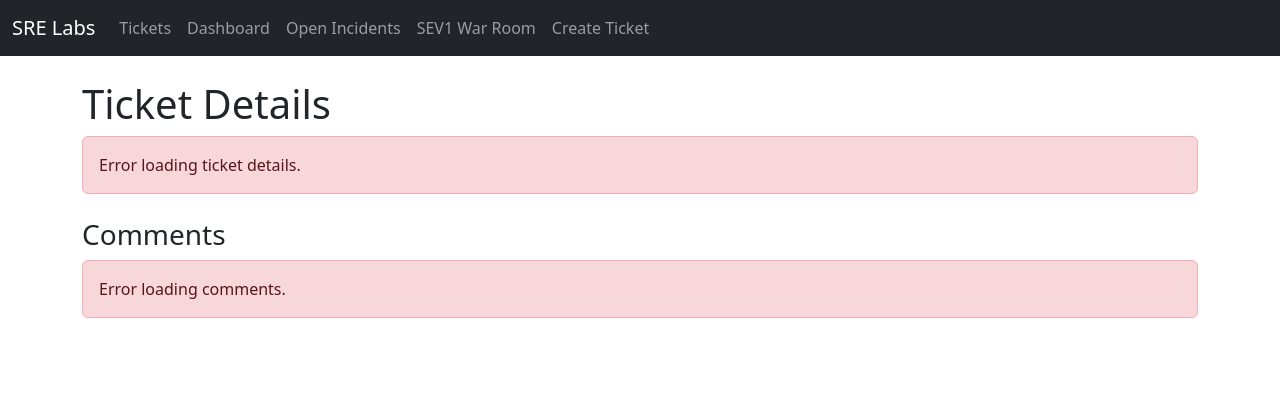
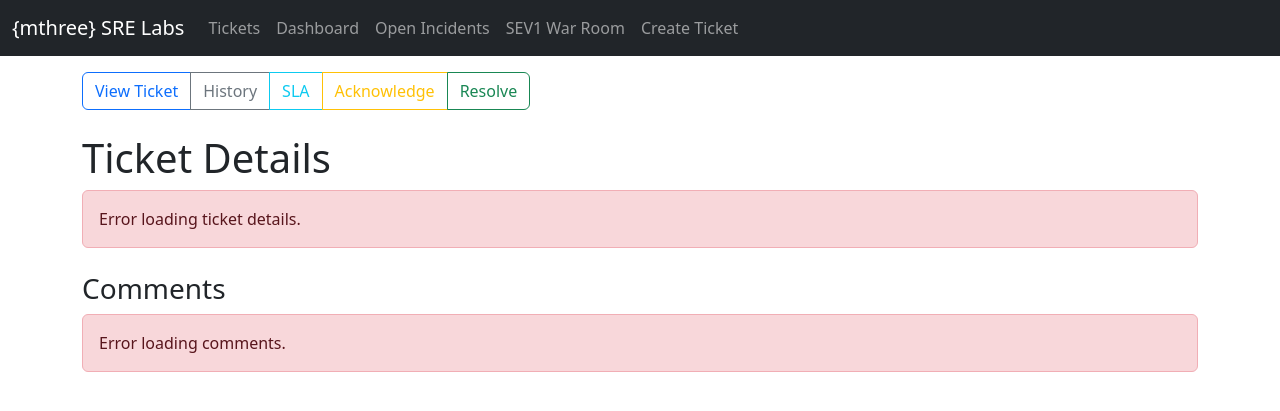
Before and after one commit to DHunnicuttSG/SRE_Labs, a Flask app: page /ticket/1 in a window 1280 px wide. Shown: the top 411 px of the page. Run offline with Flask 3, Linux system fonts and the light colour scheme.

Commit message:
frontend editing - fix on ticket details

```diff
--- a/docker/app/templates/navbar.html
+++ b/docker/app/templates/navbar.html
@@ -1,7 +1,7 @@
 <nav class="navbar navbar-expand-lg navbar-dark bg-dark">
     <div class="container-fluid">
         <!-- Fixed Brand Link -->
-        <a class="navbar-brand" href="/">SRE Labs</a>
+        <a class="navbar-brand" href="/">{mthree} SRE Labs</a>
 
         <button class="navbar-toggler" type="button" data-bs-toggle="collapse" data-bs-target="#navbarNav">
             <span class="navbar-toggler-icon"></span>
--- a/docker/app/templates/ticket.html
+++ b/docker/app/templates/ticket.html
@@ -8,6 +8,17 @@
 </head>
 <body>
 {% include 'navbar.html' %}
+<div class="container mt-3">
+  <div class="btn-group" role="group" aria-label="Ticket Actions">
+    <a href="/ticket/{{ ticket_id }}" class="btn btn-outline-primary">View Ticket</a>
+    <a href="/ticket/{{ ticket_id }}/history" class="btn btn-outline-secondary">History</a>
+    <a href="/ticket/{{ ticket_id }}/sla" class="btn btn-outline-info">SLA</a>
+
+    <button class="btn btn-outline-warning" onclick="acknowledgeTicket()">Acknowledge</button>
+    <button class="btn btn-outline-success" onclick="resolveTicket()">Resolve</button>
+  </div>
+</div>
+
 <div class="container mt-4">
 
     <h1>Ticket Details</h1>
```
